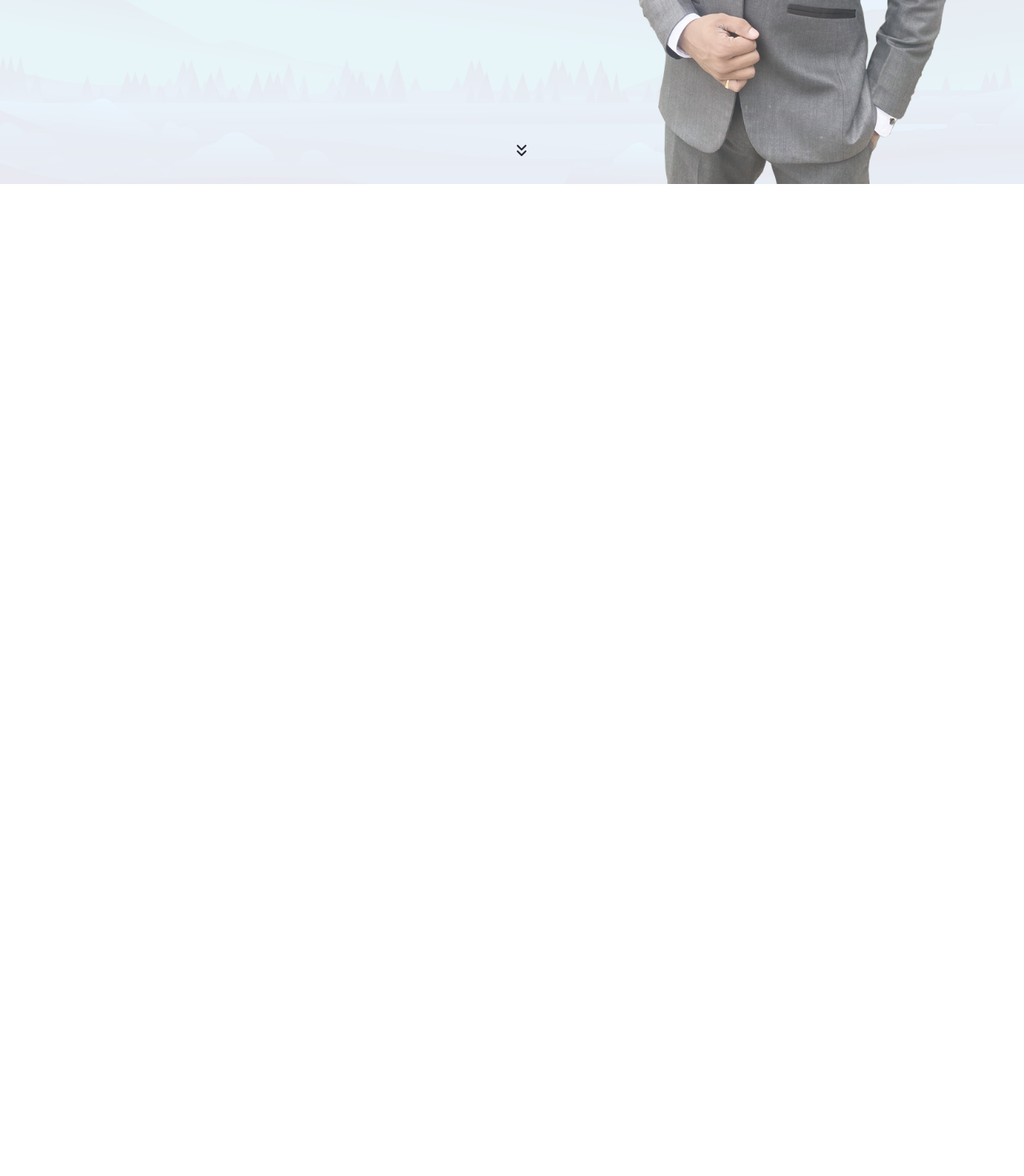
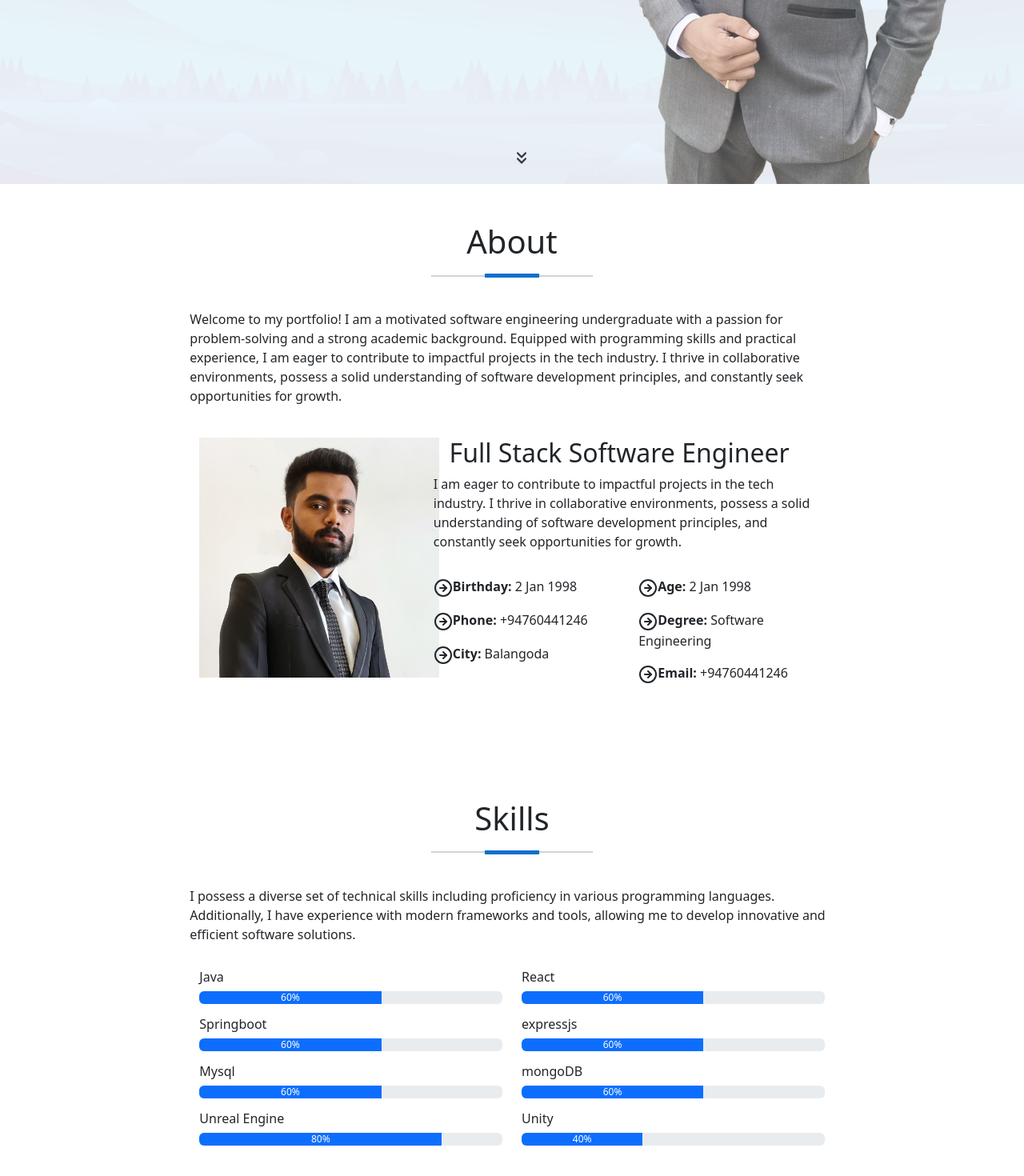
Before and after one commit to JeewanthaLahiru/MyPortfolio, a React (Create React App) app in the folder my-portfolio/: page / in a window 1280 px wide. Shown: the part 570-2040 px from the top of the page at 80% size. Before the commit the page ends 800 px from the top, so only its background shows below. Built offline with nearby package versions, Linux system fonts and the light colour scheme.

Commit message:
created about page

```diff
--- /dev/null
+++ b/my-portfolio/src/Components/About/AboutArea.tsx
@@ -0,0 +1,127 @@
+import React from "react";
+import {Col, Container, Image, ProgressBar, Row} from "react-bootstrap";
+import * as Icon from 'react-feather';
+import myPhoto from "../../Assets/Images/MyPicFace.png";
+
+const AboutArea:React.FC = () => {
+    return(
+        <Row className="m-0  pt-0 pb-5 about-area">
+            <Col xs={0} lg={2} className="spacer"></Col>
+            <Col xs={12} lg={8} className="about-content">
+                <Container className="about-area-content">
+                    <h1 className={"text-center pt-5"}>
+                        About
+                        <div className="about-underline">
+                            <Row className="m-0 pt-3 pb-3 justify-content-center align-items-center">
+                                <Col xs={1} className="ul-light"></Col>
+                                <Col xs={1} className="ul-dark"></Col>
+                                <Col xs={1} className="ul-light"></Col>
+                            </Row>
+                        </div>
+                    </h1>
+                    <p className="pt-3">
+                        Welcome to my portfolio! I am a motivated software engineering undergraduate with a passion for
+                        problem-solving and a strong academic background.
+                        Equipped with programming skills and practical experience, I am eager to contribute to impactful
+                        projects in the tech industry. I thrive in collaborative environments, possess a solid
+                        understanding of software development principles, and constantly seek opportunities for growth.
+                    </p>
+                    <Row className="m-0 pt-4">
+                        <Col xs={12} xl={4} className="about-image-container">
+                            <Image src={myPhoto} className="myImage"/>
+                        </Col>
+                        <Col xs={12} xl={8}>
+                            <h2 className={"text-center"}>Full Stack Software Engineer</h2>
+                            <p className="ps-4">
+                                I am eager to contribute to impactful
+                                projects in the tech industry. I thrive in collaborative environments, possess a solid
+                                understanding of software development principles, and constantly seek opportunities for growth.
+                            </p>
+                            <Row className="m-0 pb-5">
+                                <Col xs={6}>
+                                    <Row className="m-0 pt-3">
+                                        <Col><Icon.ArrowRightCircle/><strong>Birthday: </strong>2 Jan 1998</Col>
+                                    </Row>
+                                    <Row className="m-0 pt-3">
+                                        <Col><Icon.ArrowRightCircle/><strong>Phone: </strong> +94760441246</Col>
+                                    </Row>
+                                    <Row className="m-0 pt-3">
+                                        <Col><Icon.ArrowRightCircle/><strong>City: </strong> Balangoda</Col>
+                                    </Row>
+                                </Col>
+                                <Col xs={6}>
+                                    <Row className="m-0 pt-3">
+                                        <Col><Icon.ArrowRightCircle/><strong>Age: </strong>2 Jan 1998</Col>
+                                    </Row>
+                                    <Row className="m-0 pt-3">
+                                        <Col><Icon.ArrowRightCircle/><strong>Degree: </strong>Software Engineering</Col>
+                                    </Row>
+                                    <Row className="m-0 pt-3">
+                                        <Col><Icon.ArrowRightCircle/><strong>Email: </strong> +94760441246</Col>
+                                    </Row>
+                                </Col>
+                            </Row>
+                        </Col>
+                    </Row>
+
+                </Container>
+                <Container className="skills-area-content">
+                    <h1 className={"text-center pt-5 mt-5"}>
+                        Skills
+                        <div className="about-underline">
+                            <Row className="m-0 pt-3 pb-3 justify-content-center align-items-center">
+                                <Col xs={1} className="ul-light"></Col>
+                                <Col xs={1} className="ul-dark"></Col>
+                                <Col xs={1} className="ul-light"></Col>
+                            </Row>
+                        </div>
+                    </h1>
+                    <p className="pt-3">
+                        I possess a diverse set of technical skills including proficiency in various programming languages.
+                        Additionally, I have experience with modern frameworks and tools, allowing me to develop
+                        innovative and efficient software solutions.
+                    </p>
+                    <Row className="m-0">
+                        <Col xs={6} className="pt-3">
+                            <h6>Java</h6>
+                            <ProgressBar now={60} label="60%"/>
+                        </Col>
+                        <Col xs={6} className="pt-3">
+                            <h6>React</h6>
+                            <ProgressBar now={60} label="60%"/>
+                        </Col>
+                        <Col xs={6} className="pt-3">
+                            <h6>Springboot</h6>
+                            <ProgressBar now={60} label="60%"/>
+                        </Col>
+                        <Col xs={6} className="pt-3">
+                            <h6>expressjs</h6>
+                            <ProgressBar now={60} label="60%"/>
+                        </Col>
+                        <Col xs={6} className="pt-3">
+                            <h6>Mysql</h6>
+                            <ProgressBar now={60} label="60%"/>
+                        </Col>
+                        <Col xs={6} className="pt-3">
+                            <h6>mongoDB</h6>
+                            <ProgressBar now={60} label="60%"/>
+                        </Col>
+                        <Col xs={6} className="pt-3">
+                            <h6>Unreal Engine</h6>
+                            <ProgressBar now={80} label="80%"/>
+                        </Col>
+                        <Col xs={6} className="pt-3">
+                            <h6>Unity</h6>
+                            <ProgressBar now={40} label="40%"/>
+                        </Col>
+                    </Row>
+                </Container>
+
+            </Col>
+            <Col xs={0} md={2} className="spacer"></Col>
+
+        </Row>
+    )
+}
+
+export default AboutArea;
--- a/my-portfolio/src/Components/ClientApp.tsx
+++ b/my-portfolio/src/Components/ClientApp.tsx
@@ -2,6 +2,7 @@ import React from "react";
 import NavigationBar from "./Navbar/NavigationBar";
 import BodyArea from "./Body/BodyArea";
 import MobileNavigationBar from "./Navbar/mobileNavigationBar";
+import AboutArea from "./About/AboutArea";
 
 const ClientApp:React.FC = () => {
     return(
@@ -12,6 +13,7 @@ const ClientApp:React.FC = () => {
             </div>
 
             <BodyArea/>
+            <AboutArea/>
 
         </div>
     )
--- /dev/null
+++ b/my-portfolio/src/Styles/About/aboutpage.scss
@@ -0,0 +1,22 @@
+@import "../Variables/colors";
+
+.about-area{
+  .about-content{
+    .about-underline{
+      .ul-light{
+        height: 2px;
+        background: $secondary-color-light;
+      }
+      .ul-dark{
+        height: 5px;
+        background: $primary-color;
+      }
+    }
+    .about-image-container{
+      .myImage {
+        width: 300px;
+        height: 300px;
+      }
+    }
+  }
+}
--- a/my-portfolio/src/Styles/Variables/colors.scss
+++ b/my-portfolio/src/Styles/Variables/colors.scss
@@ -1,6 +1,7 @@
 $primary-color: #126dd0;
 $text-light: #dee7ea;
 $secondary-color: #404040;
+$secondary-color-light: #d2d2d2;
 $accent-color: #ffc107;
 
 $primary-background-color: #d5e3f0;
--- a/my-portfolio/src/Styles/styles.scss
+++ b/my-portfolio/src/Styles/styles.scss
@@ -1,5 +1,6 @@
 @import "Navbar/navigationStyle";
 @import "Body/homepage";
+@import "About/aboutpage";
 
 @import "Variables/colors";
 @import "Variables/images";
```
Also changed, not shown: my-portfolio/src/Assets/Images/MyPicFace.png (added).
